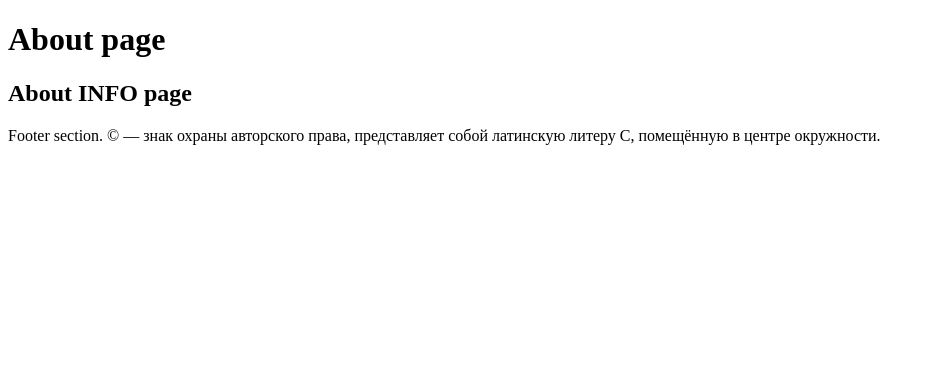
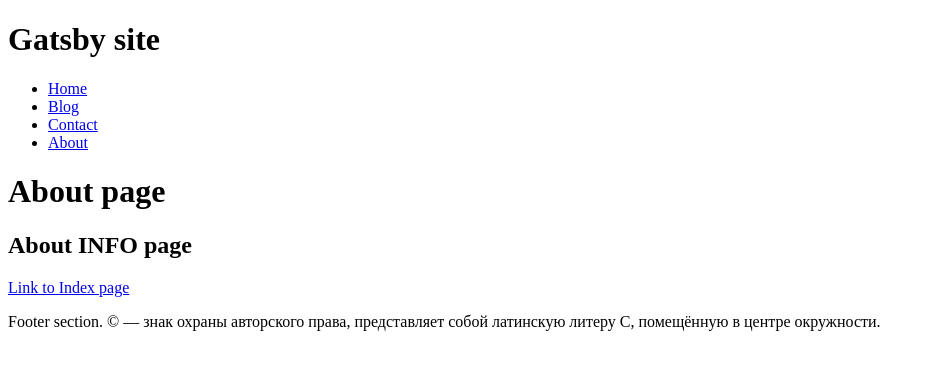
Before and after one commit to svirmi/gatsby-docker-setup, a Gatsby site in the folder bootcamp/: page /about in a window 1280 px wide. Shown: the whole page, without its empty margins (0-931 px from the left). Built offline with nearby package versions, Linux system fonts and the light colour scheme; Gatsby itself is replaced by a stand-in of ours.

Commit message:
navigation

```diff
--- /dev/null
+++ b/bootcamp/src/components/header.js
@@ -0,0 +1,28 @@
+import React from "react";
+import { Link } from "gatsby";
+
+const Header = () => {
+    return (
+        <header>
+            <h1>Gatsby site</h1>
+            <nav>
+                <ul>
+                    <li>
+                        <Link to="/">Home</Link>
+                    </li>
+                    <li>
+                        <Link to="/blog">Blog</Link>
+                    </li>
+                    <li>
+                        <Link to="/contact">Contact</Link>
+                    </li>
+                    <li>
+                        <Link to="/about">About</Link>
+                    </li>
+                </ul>
+            </nav>
+        </header>
+    )
+}
+
+export default Header
--- a/bootcamp/src/pages/about.js
+++ b/bootcamp/src/pages/about.js
@@ -1,12 +1,16 @@
 import React from "react";
 import Footer from "../components/footer";
+import Header from "../components/header";
 
+import { Link } from "gatsby";
 
 const AboutPage = () => {
     return (
         <div>
+            <Header/>
             <h1>About page</h1>
             <h2>About INFO page</h2>
+            <p><Link to="/">Link to Index page</Link></p>
             <Footer/>
         </div>
     )
--- a/bootcamp/src/pages/blog.js
+++ b/bootcamp/src/pages/blog.js
@@ -1,10 +1,12 @@
 import React from "react";
 import Footer from "../components/footer";
+import Header from "../components/header";
 
 
 const BlogPage = () => {
     return (
         <div>
+            <Header/>
             <h1>Blog page</h1>
             <h2>Posts will come later</h2>
             <p>И даже на русском языке</p>
--- a/bootcamp/src/pages/contact.js
+++ b/bootcamp/src/pages/contact.js
@@ -1,14 +1,17 @@
 import React from "react"
 import { Link } from "gatsby";
+
 import Footer from "../components/footer";
+import Header from "../components/header";
+
 
 const ContactPage = () => {
     return (
         <div>
+            <Header/>
             <h1>Contact page</h1>
             <h2>Contact details</h2>
             <p><Link to="/">Link to Index page</Link></p>
-
             <Footer/>
         </div>
     )
--- a/bootcamp/src/pages/index.js
+++ b/bootcamp/src/pages/index.js
@@ -1,10 +1,13 @@
 import React from "react";
 import { Link } from "gatsby";
+
 import Footer from "../components/footer";
+import Header from "../components/header";
 
 const IndexPage = () => {
     return (
         <div>
+            <Header/>
             <h1>Hello world!</h1>
             <h2>I am an INDEX Gatsby page</h2>
             <p><Link to="/contact">Link to Contact page</Link></p>
```
